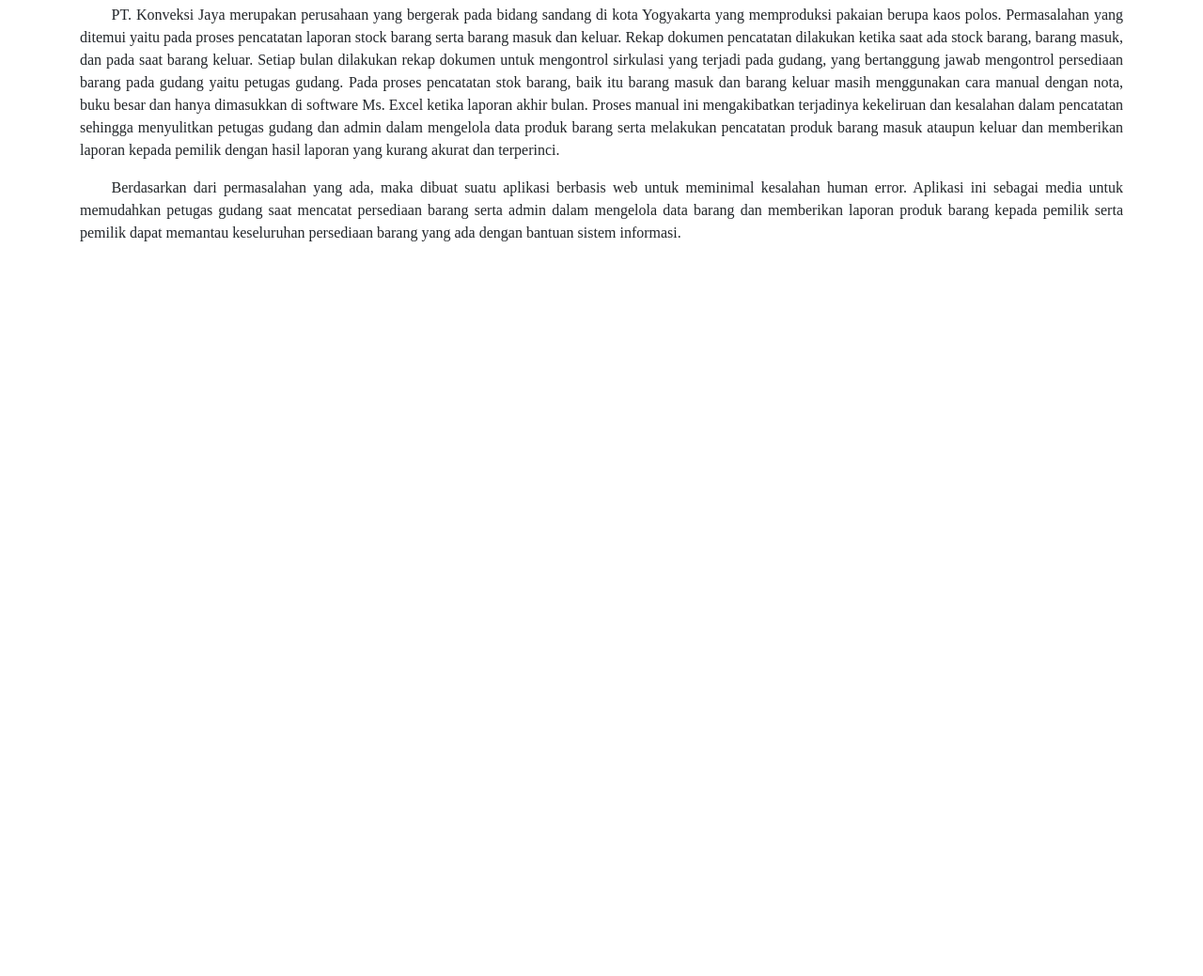
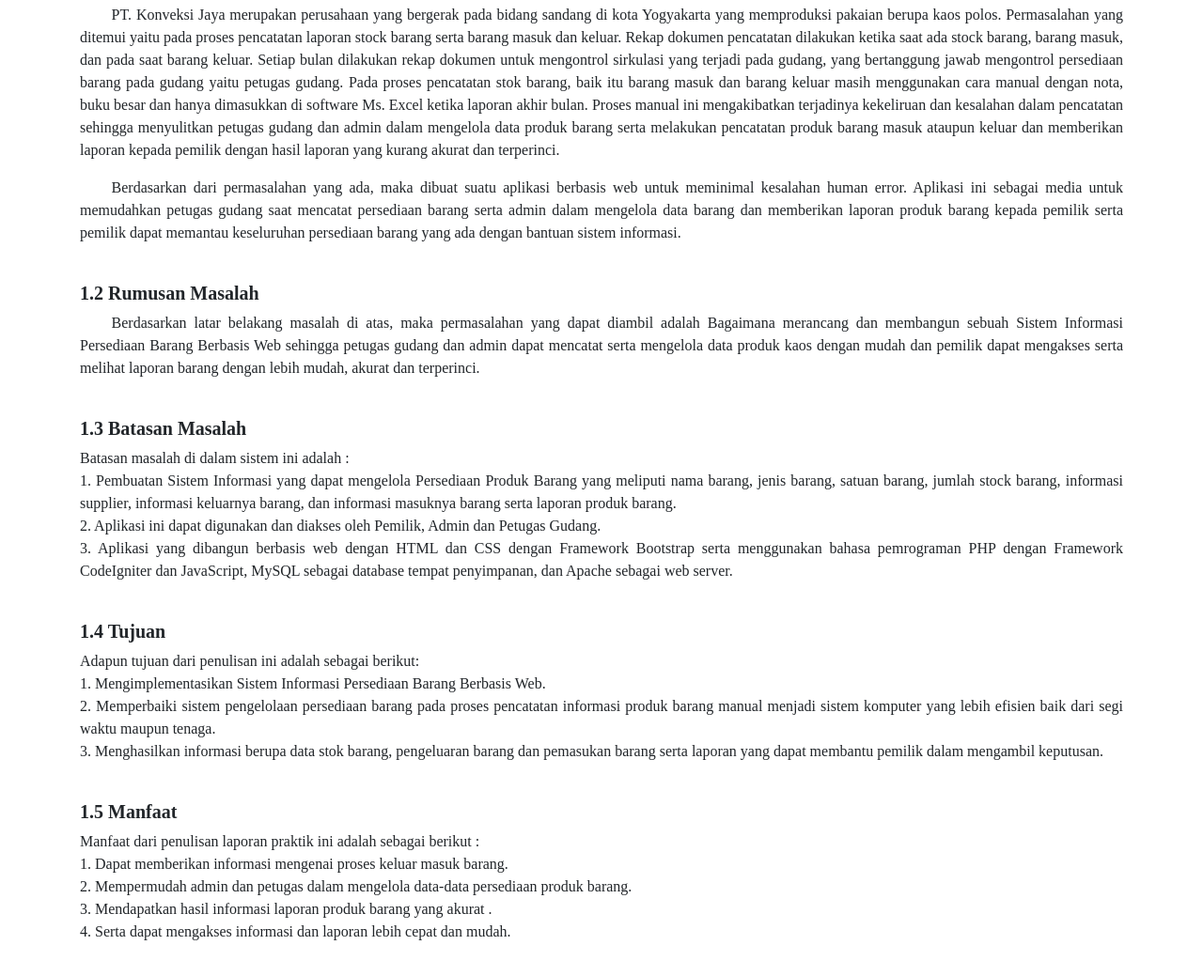
Before and after one commit to Rafif-Mahirssa/MDPL_Kelompok7_Agile, a plain HTML site: page studikasus.html in a window 1280 px wide. Shown: the part 545-1584 px from the top of the page at 94% size. Before the commit the page ends 845 px from the top, so only its background shows below. Drawn offline with nearby package versions, Linux system fonts and the light colour scheme.

Commit message:
menambahkan rumusan masalah, tujuan dan manfaat

```diff
--- a/studikasus.html
+++ b/studikasus.html
@@ -42,6 +42,51 @@
 
        <br>
 
+        <!-- Rumusan Masalah -->
+        <h5><b>1.2 Rumusan Masalah</b></h5>
+        <div class="text-justify">
+           <p style="text-indent: 0.35in;">Berdasarkan latar belakang masalah di atas, maka permasalahan yang dapat diambil adalah Bagaimana merancang dan membangun sebuah Sistem Informasi Persediaan Barang Berbasis Web sehingga petugas gudang dan admin dapat mencatat serta mengelola data produk kaos dengan mudah dan pemilik dapat mengakses serta melihat laporan barang dengan lebih mudah, akurat dan terperinci.</p>
+        </div>
+
+        <br>
+
+        <!-- Batasan Masalah -->
+        <h5><b>1.3 Batasan Masalah</b></h5>
+        <div class="text-justify">
+          <p>Batasan masalah di dalam sistem ini adalah :<br>
+            1.	Pembuatan Sistem Informasi yang dapat mengelola Persediaan Produk Barang yang meliputi nama barang, jenis barang, satuan barang, jumlah stock barang, informasi supplier, informasi keluarnya barang, dan informasi masuknya barang serta laporan produk barang.<br>
+            2.	Aplikasi ini dapat digunakan dan diakses oleh Pemilik, Admin dan Petugas Gudang.<br>
+            3.	Aplikasi yang dibangun berbasis web dengan HTML dan CSS dengan Framework Bootstrap serta menggunakan bahasa pemrograman PHP dengan Framework CodeIgniter dan JavaScript, MySQL sebagai database tempat penyimpanan, dan Apache sebagai web server.<br>
+          </p>
+        </div>
+
+        <br>
+
+        <!-- Tujuan -->
+        <h5><b>1.4 Tujuan</b></h5>
+        <div class="text-justify">
+          <p>Adapun tujuan dari penulisan ini adalah sebagai berikut:<br>
+            1.	Mengimplementasikan Sistem Informasi Persediaan Barang Berbasis Web.<br>
+            2.	Memperbaiki sistem pengelolaan persediaan barang pada proses pencatatan informasi produk barang manual menjadi sistem komputer yang lebih efisien baik dari segi waktu maupun tenaga.<br>
+            3.	Menghasilkan informasi berupa data stok barang, pengeluaran barang dan pemasukan barang serta laporan yang dapat membantu pemilik dalam mengambil keputusan.
+          </p>
+        </div>
+
+        <br>
+
+        <!-- Manfaat -->
+        <h5><b>1.5 Manfaat</b></h5>
+        <div class="text-justify mb-5">
+          <p>Manfaat dari penulisan laporan praktik ini adalah sebagai berikut :<br>
+            1.	Dapat memberikan informasi mengenai proses keluar masuk barang.<br>
+            2.	Mempermudah admin dan petugas dalam mengelola data-data persediaan produk barang.<br>
+            3.	Mendapatkan hasil informasi laporan produk barang yang akurat .<br>
+            4.	Serta dapat mengakses informasi dan laporan lebih cepat dan mudah.<br>
+          </p>
+        </div>
+
+        <br>
+
 
     </div>
 
```
